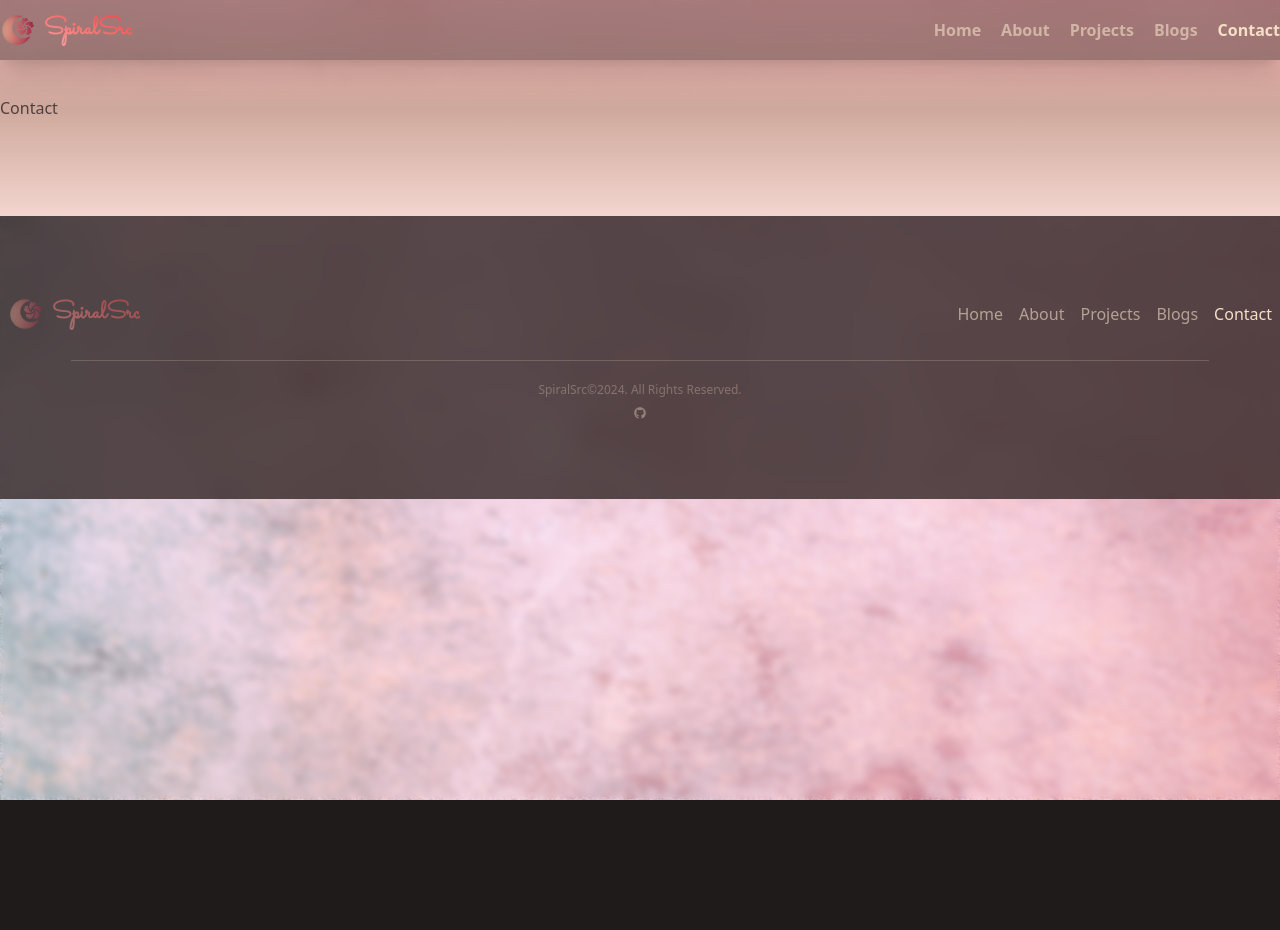
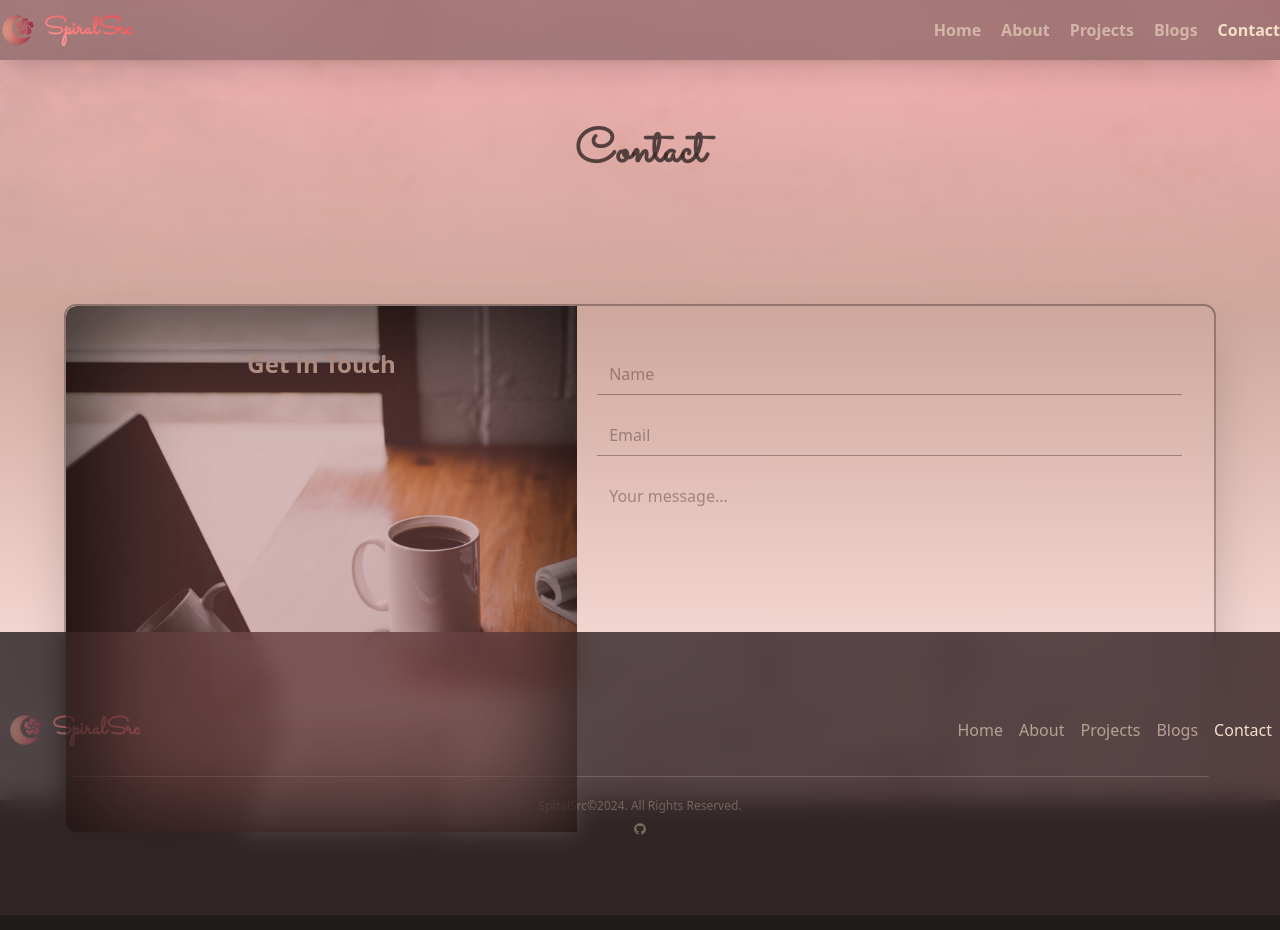
Before and after one commit to SpiralSrc/mynextportfolio, a Next.js app: page /contact in a window 1280 px wide. Before the commit the page ends 800 px from the top, so only its background shows below. Built offline with nearby package versions, Linux system fonts and the light colour scheme.

Commit message:
Contact card ui

```diff
--- a/src/app/(pagesLayout)/contact/page.tsx
+++ b/src/app/(pagesLayout)/contact/page.tsx
@@ -1,8 +1,11 @@
+import ContactCard from "@/components/contact/ContactCard";
+
 export default function page() {
   return (
-    <section>
-      <div className="max-w-7xl flex flex-col py-24 px-2 xl:px-0">
-        <h1>Contact</h1>
+    <section className="h-[79vh]">
+      <div className="max-w-7xl flex flex-col pt-32 pb-24 px-2 xl:px-0">
+        <h1 className="text-5xl font-sacramento font-bold text-center mb-32">Contact</h1>
+        <ContactCard />
       </div>
     </section>
   );
--- a/src/app/globals.css
+++ b/src/app/globals.css
@@ -32,6 +32,19 @@ body {
   scrollbar-width: none;
 }
 
+@layer components {
+  .bg-contact {
+    background-image: url("../../public/assets/pic1.jpg");
+    background-size: cover;
+    background-repeat: no-repeat;
+  }
+
+  .bg-effect {
+    background: rgba(167, 99, 99, 0.445);
+    backdrop-filter: blur(0.03rem);
+  }
+}
+
 @layer utilities {
   .text-balance {
     text-wrap: balance;
--- /dev/null
+++ b/src/components/contact/ContactCard.tsx
@@ -0,0 +1,35 @@
+import ImageOverlay2 from "../ui/ImageOverlay2";
+
+const ContactCard = () => {
+  return (
+    <div className="w-[90%] mx-auto flex md:flex-row flex-col md:pr-3 rounded-xl overflow-hidden border-2 border-primary/40 shadow-2xl">
+      <div className="md:w-[45%] bg-contact relative h-96 md:h-auto">
+        <h2 className="w-full text-center py-10 font-bold text-[3vh] text-secondary">Get in Touch</h2>
+        <ImageOverlay2 />
+      </div>
+      <div className="md:w-[55%] px-5">
+        <form className="w-full flex flex-col gap-5 py-12">
+          <input
+            type="text"
+            required
+            placeholder="Name"
+            className="bg-transparent py-2 px-3  placeholder:text-primary/40 border-b border-primary/40 ring-primary/40 focus:rounded-lg focus:border-none focus:outline-none focus:ring-1 focus:ring-primary/40"
+          />
+          <input
+            type="text"
+            required
+            placeholder="Email"
+            className="bg-transparent py-2 px-3  placeholder:text-primary/40 border-b border-primary/40 ring-primary/40 focus:rounded-lg focus:border-none focus:outline-none focus:ring-1 focus:ring-primary/40"
+          />
+          <textarea
+            required
+            placeholder="Your message..."
+            className="h-60 bg-transparent py-2 px-3  placeholder:text-primary/40 border-b border-primary/40 ring-primary/40 focus:rounded-lg focus:border-none focus:outline-none focus:ring-1 focus:ring-primary/40"
+          />
+          <button className="my-3">Send Message</button>
+        </form>
+      </div>
+    </div>
+  );
+};
+export default ContactCard;
--- /dev/null
+++ b/src/components/ui/ImageOverlay2.tsx
@@ -0,0 +1,4 @@
+const ImageOverlay2 = () => {
+  return <div className="absolute w-full h-full shadow-over-inset-md top-0 left-0 z-[1] bg-effect" />;
+};
+export default ImageOverlay2;
--- a/tailwind.config.ts
+++ b/tailwind.config.ts
@@ -34,7 +34,7 @@ const config: Config = {
       },
       boxShadow: {
         "over-inset-sm": "inset 3px 3px 50px 10px rgba(2, 2, 2, 0.412)",
-        "over-inset-md": "inset 5px 5px 100px 20px rgba(2, 2, 2, 0.412)",
+        "over-inset-md": "inset 5px 5px 100px 20px rgba(2, 2, 2, 0.712)",
       },
       borderRadius: {
         trbl: "5% 40% 5% 40%",
```
